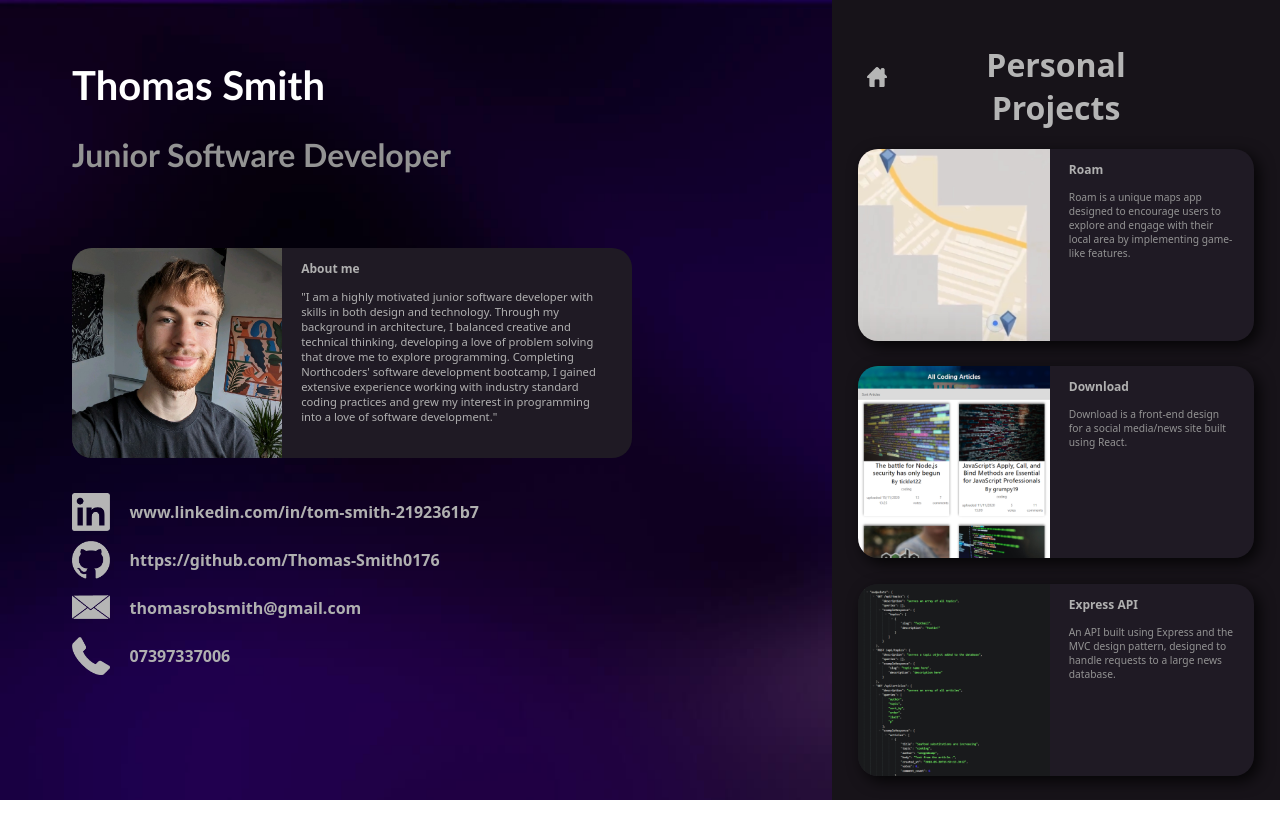
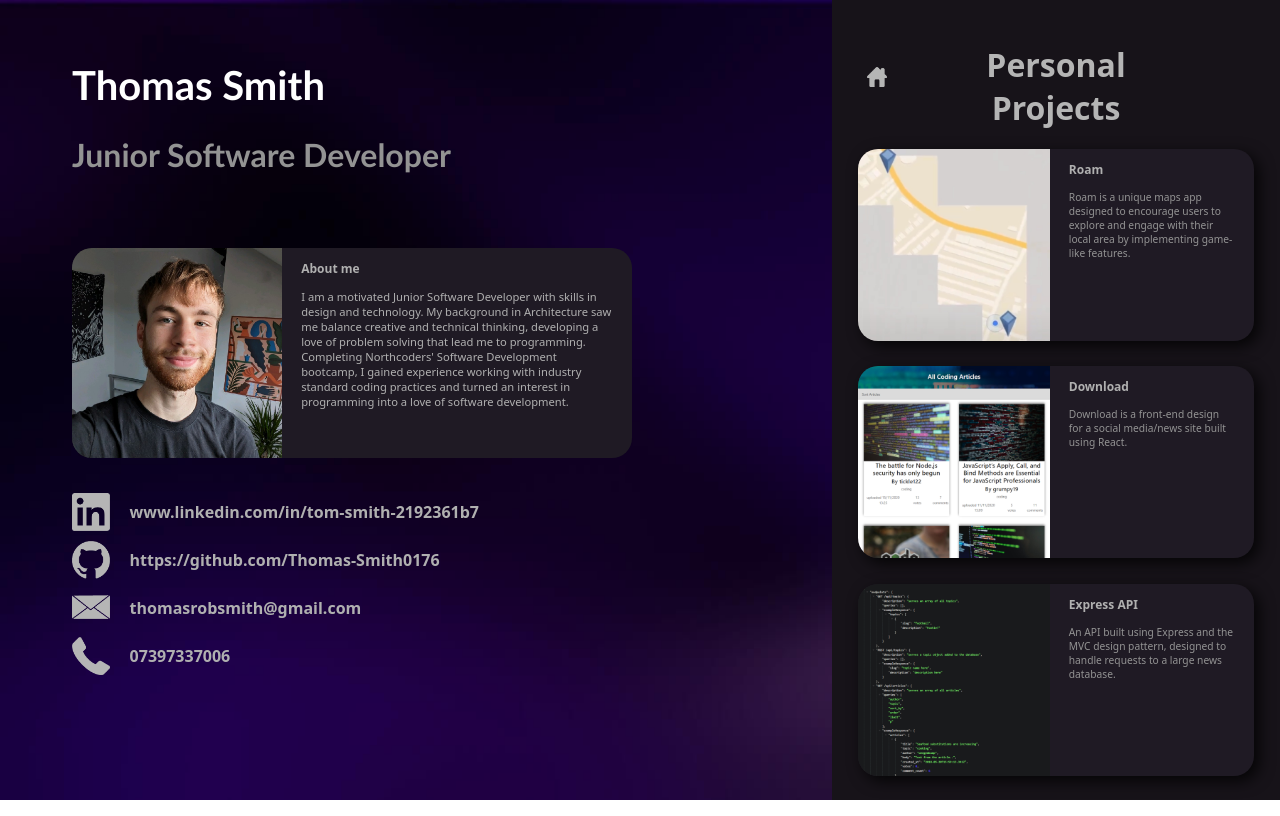
Before and after one commit to Thomas-Smith0176/portfolio, a React (Vite) app: page / in a window 1280 px wide. Built offline with nearby package versions, Linux system fonts and the light colour scheme.

Commit message:
corrects errors in project texts

```diff
--- a/src/App.css
+++ b/src/App.css
@@ -262,6 +262,9 @@ h5 {
   margin-top: 50px;
   display: grid;
   grid-template-columns: 3fr 3fr;
+}
+.hyperlink-roam {
+  margin-top: 50px
 }
 .repo-link {
   justify-self: left;
@@ -554,6 +557,9 @@ svg {
   .profile-text-body {
     font-size: 12px;
   }
+  .profile-text {
+    padding: 15px
+  }
   .contact-icons {
     position: relative;
     margin-left: 0;
@@ -575,13 +581,20 @@ svg {
   .close-button {
     padding-bottom: 140px;
   }
+  .project-card-text {
+    padding-left: 10px;
+  }
   .project {
     display: grid;
     overflow: auto;
     grid-template-columns: 1fr;
   }
-  .project-body {
-    margin-right: 5vw;
+  .hyperlink {
+    grid-template-columns: 2fr 3fr;
+  }
+  .app-link {
+    margin-left: 10px;
+    margin-right: 20px;
   }
   .home {
     display: flex;
--- a/src/Componets/DownloadPage.jsx
+++ b/src/Componets/DownloadPage.jsx
@@ -74,7 +74,7 @@ const DownloadPage = () => {
               content={
                 <ul>
                   <li>
-                    Download's front-end was developed with React with it's
+                    Download's front-end was developed with React with its
                     styling accomplished using a combination of pure CSS and the
                     React Bootstrap library.
                   </li>
--- a/src/Componets/ProfileCard.jsx
+++ b/src/Componets/ProfileCard.jsx
@@ -7,18 +7,18 @@ const ProfileCard = () => {
         <div className='profile-text'>
             <h3 className='profile-header'>About me</h3>
             <text className='profile-text-full'>
-                "I am a highly motivated junior software developer with skills in both design and technology.
-                Through my background in architecture, I balanced creative and technical thinking, developing a
-                love of problem solving that drove me to explore programming. Completing Northcoders' software development
-                bootcamp, I gained extensive experience working with industry standard
-                coding practices and grew my interest in programming into a love of software development."
+                I am a motivated Junior Software Developer with skills in design and technology.
+                My background in Architecture saw me balance creative and technical thinking, developing a
+                love of problem solving that lead me to programming. Completing Northcoders' Software Development
+                bootcamp, I gained experience working with industry standard
+                coding practices and turned an interest in programming into a love of software development.
             </text>
             <text className='profile-text-cut'>
-                "I am a motivated junior software developer with skills in design and technology.
-                My background in architecture saw me balance creative and technical thinking, developing a
-                love of problem solving that lead me to programming. Completing Northcoders' software development
+                I am a motivated Junior Software Developer with skills in design and technology.
+                My background in Architecture saw me balance creative and technical thinking, developing a
+                love of problem solving that lead me to programming. Completing Northcoders' Software Development
                 bootcamp, I gained experience working with industry standard
-                coding practices and grew my interest in programming into a love of software development."
+                coding practices and turned an interest in programming into a love of software development.
             </text>
         </div>
         </div>
--- a/src/Componets/RoamPage.jsx
+++ b/src/Componets/RoamPage.jsx
@@ -27,7 +27,9 @@ const RoamPage = () => {
         People don’t engage with their local areas as much as they used to. In our cities and towns, there are hundreds of hidden landmarks, buildings and monuments that enrich the cultural canvas of our communities.
 I had the pleasure of working with an amazing team of junior developers on Roam, a unique maps app designed to tackle this problem by implementing game-like features to encourage users to explore and interact with their local area.
         </text>
-        <div className="hyperlink"><a className="repo-link" href="https://github.com/Thomas-Smith0176/roam-app" target="_blank">Check out the repo</a></div>
+        <div className="hyperlink-roam">
+            <a className="repo-link" href="https://github.com/Thomas-Smith0176/roam-app" target="_blank">Check out the repo</a>
+            </div>
 
         <div className="accordions">
 
@@ -51,10 +53,10 @@ I had the pleasure of working with an amazing team of junior developers on Roam,
         <Accordion title={'Further Scope'} content={
             <ul>
                 <li>User profile page displaying all uploaded photos, comments, and created landmarks.</li>
-                <li>Ability to view and follow other user's profiles from the photos and comments they leave.</li>
+                <li>Ability to view and follow other users' profiles from the photos and comments they leave.</li>
                 <li>Achievements system where users can earn badges for completing milestones like visiting x number of landmarks, walking x distance, posting x comments etc.</li>
                 <li>Voting functionality on landmarks, comments, and photos with the most upvoted photo becoming the landmark cover image.</li>
-                <li>Route planning feature using the google maps API to allow users to follow a route to far away landmarks.</li>
+                <li>Route planning feature using the Google Maps API to allow users to follow a route to far away landmarks.</li>
                 <li>Restrictions to be implemented on how often users can create landmarks to avoid spam, with heavily downvoted landmarks also being removed from the map.</li>
             </ul>
         }/>
```
Also changed, not shown: 5 other files (tests, documents, lock files or other folders).
